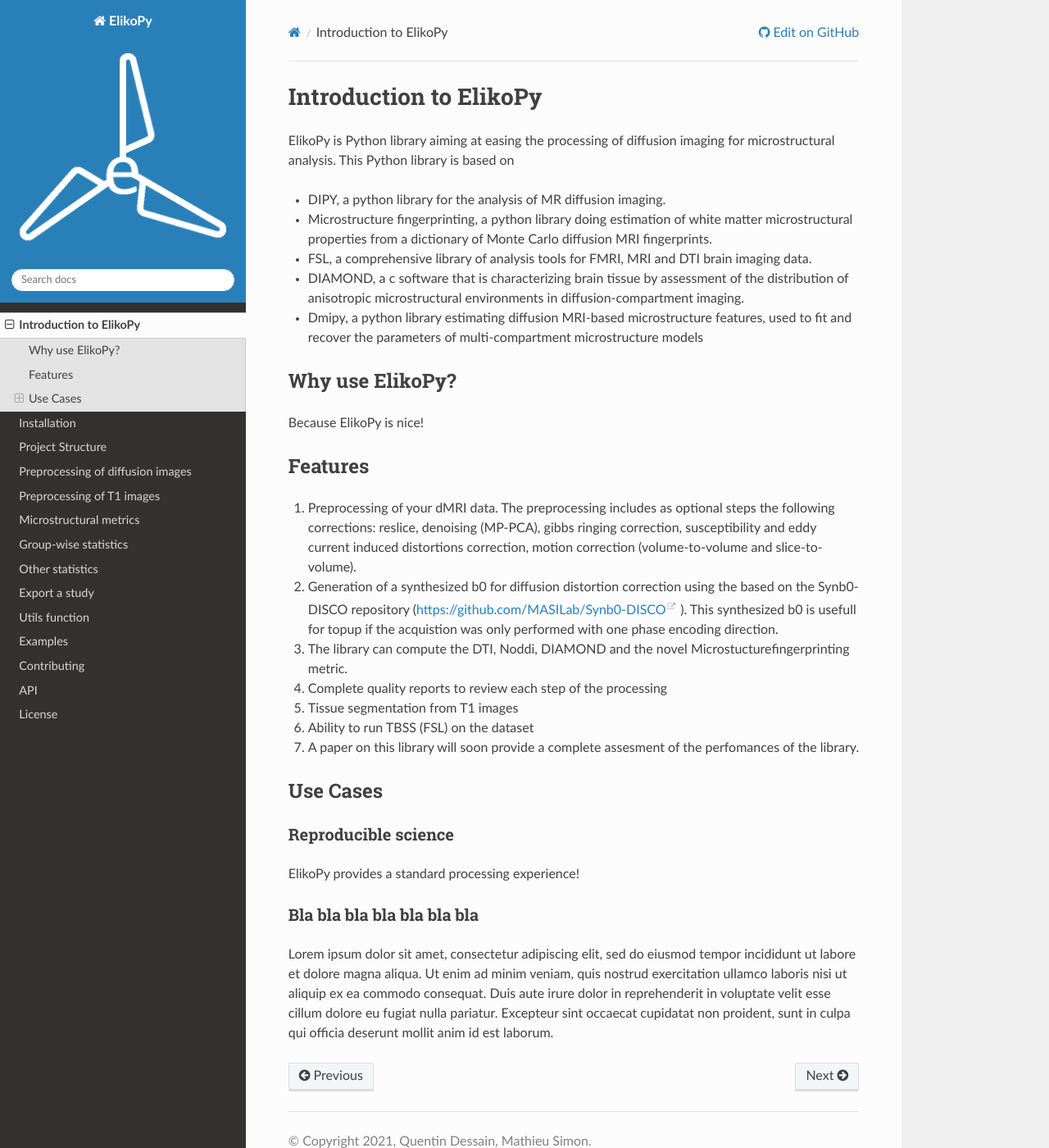
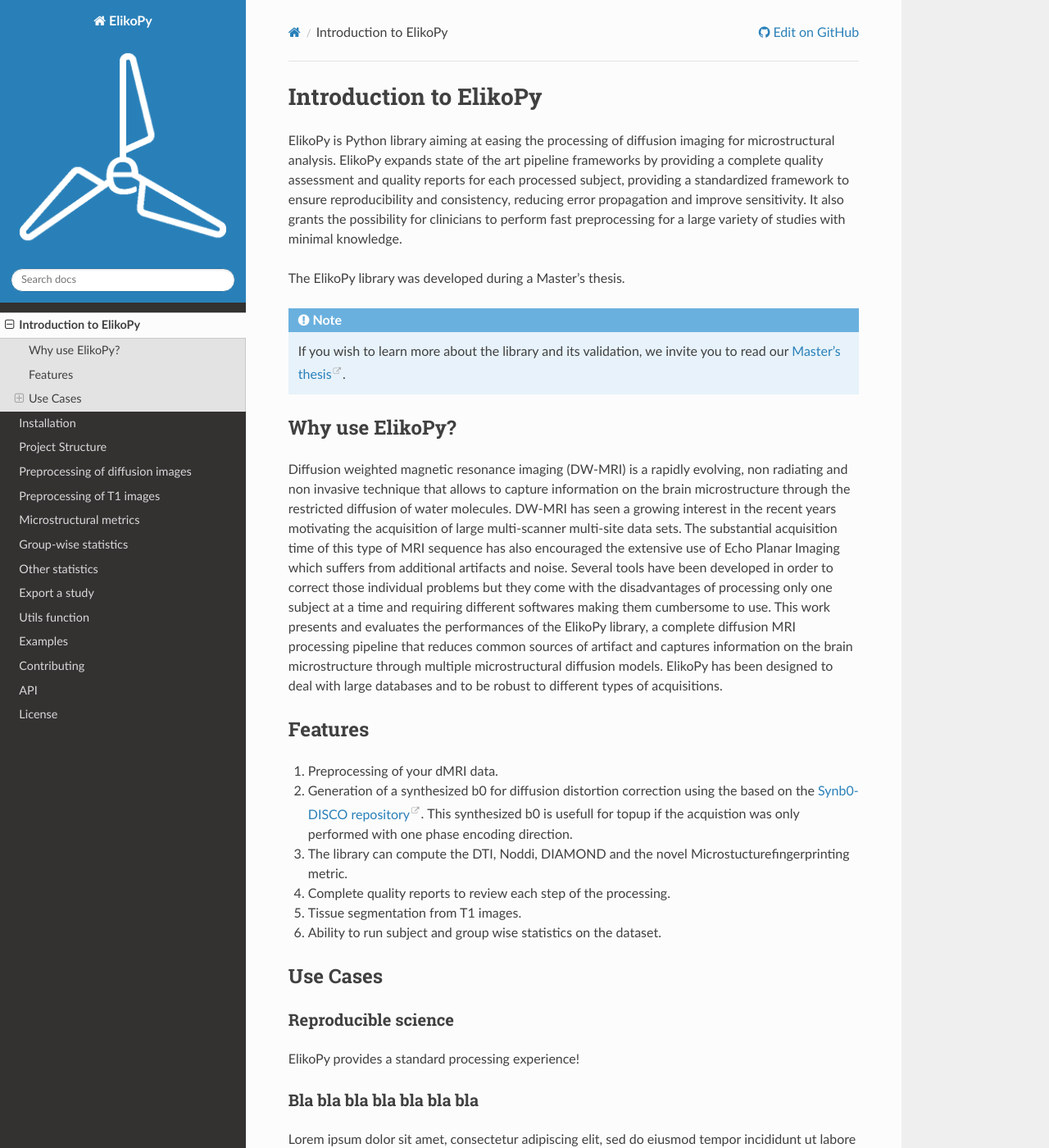
Before and after one commit to Hyedryn/elikopy, a Sphinx documentation site: the page built from docs/introduction.rst, in a window 1280 px wide and 1400 px high. Shown: the whole window at 82% size. Built offline with Sphinx 7.4.7 and the Read the Docs theme 2.0.0, drawn with Linux system fonts in a browser that asks for light colours.

Commit message:
Add more documentation (intro + project structure)

```diff
--- a/docs/introduction.rst
+++ b/docs/introduction.rst
@@ -5,31 +5,42 @@ Introduction to ElikoPy
 =======================
 
 ElikoPy is Python library aiming at easing the processing of diffusion imaging
-for microstructural analysis. This Python library is based on
+for microstructural analysis. ElikoPy expands state of the art pipeline frameworks by providing a complete
+quality assessment and quality reports for each processed subject, providing a standardized
+framework to ensure reproducibility and consistency, reducing error propagation and
+improve sensitivity. It also grants the possibility for clinicians to perform fast preprocessing
+for a large variety of studies with minimal knowledge.
 
-- DIPY, a python library for the analysis of MR diffusion imaging.
-- Microstructure fingerprinting, a python library doing estimation of white matter microstructural properties from a dictionary of Monte Carlo diffusion MRI fingerprints.
-- FSL, a comprehensive library of analysis tools for FMRI, MRI and DTI brain imaging data.
-- DIAMOND, a c software that is characterizing brain tissue by assessment of the distribution of anisotropic microstructural environments in diffusion-compartment imaging.
-- Dmipy, a python library estimating diffusion MRI-based microstructure features, used to fit and recover the parameters of multi-compartment microstructure models
+The ElikoPy library was developed during a Master’s thesis.
 
+.. note::
+	If you wish to learn more about the library and its validation, we invite you to read our `Master's thesis <http://hdl.handle.net/2078.1/thesis:30673>`_.
 
 
 Why use ElikoPy?
 ======================
 
-Because ElikoPy is nice!
+Diffusion weighted magnetic resonance imaging (DW-MRI) is a rapidly evolving, non radiating and non
+invasive technique that allows to capture information on the brain microstructure through the restricted
+diffusion of water molecules. DW-MRI has seen a growing interest in the recent years motivating the
+acquisition of large multi-scanner multi-site data sets. The substantial acquisition time of this type of MRI
+sequence has also encouraged the extensive use of Echo Planar Imaging which suffers from additional
+artifacts and noise. Several tools have been developed in order to correct those individual problems
+but they come with the disadvantages of processing only one subject at a time and requiring different
+softwares making them cumbersome to use. This work presents and evaluates the performances of the
+ElikoPy library, a complete diffusion MRI processing pipeline that reduces common sources of artifact and
+captures information on the brain microstructure through multiple microstructural diffusion models. ElikoPy
+has been designed to deal with large databases and to be robust to different types of acquisitions.
 
 Features
 ========
 
-1. Preprocessing of your dMRI data. The preprocessing includes as optional steps the following corrections: reslice, denoising (MP-PCA), gibbs ringing correction, susceptibility and eddy current induced distortions correction, motion correction (volume-to-volume and slice-to-volume).
-2. Generation of a synthesized b0 for diffusion distortion correction using the based on the Synb0-DISCO repository (https://github.com/MASILab/Synb0-DISCO ). This synthesized b0 is usefull for topup if the acquistion was only performed with one phase encoding direction.
+1. Preprocessing of your dMRI data.
+2. Generation of a synthesized b0 for diffusion distortion correction using the based on the `Synb0-DISCO repository <https://github.com/MASILab/Synb0-DISCO>`_. This synthesized b0 is usefull for topup if the acquistion was only performed with one phase encoding direction.
 3. The library can compute the DTI, Noddi, DIAMOND and the novel Microstucturefingerprinting metric.
-4. Complete quality reports to review each step of the processing
-5. Tissue segmentation from T1 images
-6. Ability to run TBSS (FSL) on the dataset
-7. A paper on this library will soon provide a complete assesment of the perfomances of the library.
+4. Complete quality reports to review each step of the processing.
+5. Tissue segmentation from T1 images.
+6. Ability to run subject and group wise statistics on the dataset.
 
 Use Cases
 =========
```
Also changed, not shown: docs/elikopy_project.rst (+63 -0 lines), docs/pictures/folder_structure.jpg (added), docs/pictures/pipeline_steps.jpg (added).
